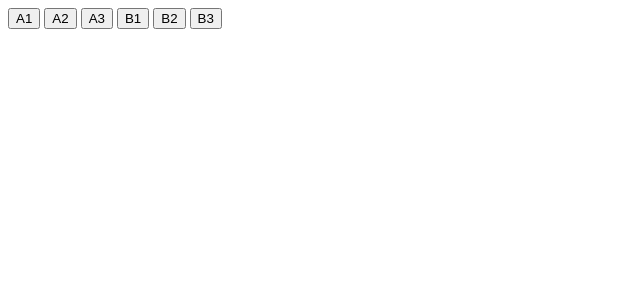
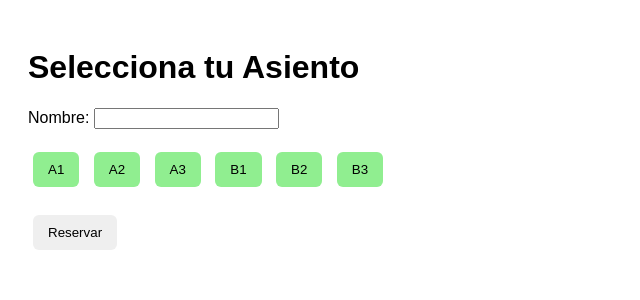
Before and after one commit to AronQuito/reserva_vuelos, a Flask app: page /usuario in a window 1280 px wide. Shown: the top 300 px of the page, without its empty margins (0-640 px from the left). Run offline with Flask 3, Linux system fonts and the light colour scheme.

Commit message:
3er commit mejora 4

```diff
--- a/app/server.py
+++ b/app/server.py
@@ -2,28 +2,24 @@ from flask import Flask, render_template, request, jsonify, redirect, url_for
 from data import VuelosData
 import os
 
-app = Flask(__name__, template_folder="../templates")  # Ajusta ruta si server.py está en /app
+app = Flask(__name__, template_folder="../templates")
 datos = VuelosData()
 
-# Página para el usuario (reservar asiento)
 @app.route("/consultar")
 def consultar():
     vuelos = datos.leer_vuelos()
     return jsonify(vuelos)
-
 
 @app.route("/usuario")
 def usuario():
     vuelos = datos.leer_vuelos()
     return render_template("usuario.html", vuelos=vuelos)
 
-# Panel del administrador
 @app.route("/admin")
 def admin():
     vuelos = datos.leer_vuelos()
     return render_template("admin.html", vuelos=vuelos)
 
-# Eliminar una reserva
 @app.route("/eliminar", methods=["POST"])
 def eliminar():
     vuelo = request.form.get("vuelo")
@@ -32,30 +28,27 @@ def eliminar():
         return jsonify({"status": "ok", "mensaje": "Reserva eliminada"})
     return jsonify({"status": "error", "mensaje": "Reserva no encontrada"}), 400
 
-# Reiniciar todos los asientos
 @app.route("/reiniciar", methods=["POST"])
 def reiniciar():
     datos.reiniciar_asientos()
     return jsonify({"status": "ok", "mensaje": "Asientos reiniciados"})
 
-# Página principal que redirige al usuario
+@app.route("/reservar", methods=["POST"])
+def reservar():
+    vuelo = request.form.get("vuelo")
+    asiento = request.form.get("asiento")
+    nombre = request.form.get("nombre")
+    if not asiento or not nombre:
+        return "Faltan datos", 400
+    if datos.reservar(vuelo, asiento, nombre):
+        return redirect(url_for("home"))
+    else:
+        return "Asiento ya reservado", 400
+
 @app.route("/")
 def home():
     return render_template("index.html")
 
-def leer_vuelos(self):
-    self.lectura.acquire()
-    vuelos_copia = {
-        vuelo: {
-            "asientos": self.vuelos[vuelo]["asientos"].copy()
-        }
-        for vuelo in self.vuelos
-    }
-    self.lectura.release()
-    return vuelos_copia
-
-
-# Puerto dinámico (para Render)
 if __name__ == "__main__":
     port = int(os.environ.get("PORT", 5000))
     app.run(host="0.0.0.0", port=port)
--- a/templates/usuario.html
+++ b/templates/usuario.html
@@ -1,7 +1,29 @@
+<!-- templates/usuario.html -->
+<!DOCTYPE html>
+<html>
+<head>
+  <title>Reserva de Asientos</title>
+  <link rel="stylesheet" href="/static/style.css">
+  <meta name="viewport" content="width=device-width, initial-scale=1.0">
+</head>
+<body>
+  <h1>Selecciona tu Asiento</h1>
+
+  <form id="formReserva" method="POST" action="/reservar">
+    <input type="hidden" name="vuelo" value="vuelo_123">
+
+    <label for="nombre">Nombre:</label>
+    <input type="text" name="nombre" id="nombre" required>
+    <br><br>
+
     <div id="asientos"></div>
+    <input type="hidden" name="asiento" id="asientoSeleccionado">
+
+    <br><button type="submit">Reservar</button>
+  </form>
 
   <script>
-const contenedor = document.getElementById("asientos");
+    // Carga los asientos desde el servidor
     fetch("/consultar")
       .then(res => res.json())
       .then(data => {
@@ -10,15 +32,32 @@ fetch("/consultar")
         for (let asiento in asientos) {
           const ocupado = asientos[asiento];
           html += `<button type="button" class="${ocupado ? 'ocupado' : 'libre'}"
-               onclick="seleccionar('${asiento}', this)" ${ocupado ? 'disabled' : ''}>
-               ${asiento}</button> `;
+                     onclick="seleccionar('${asiento}', this)"
+                     ${ocupado ? 'disabled' : ''}>${asiento}</button> `;
         }
-    contenedor.innerHTML = html;
+        document.getElementById("asientos").innerHTML = html;
       });
 
-function seleccionar(asiento, btn) {
-  document.querySelectorAll('.libre').forEach(b => b.classList.remove("seleccionado"));
-  btn.classList.add("seleccionado");
+    // Manejo de seleccion de asiento
+    function seleccionar(asiento, boton) {
+      document.querySelectorAll(".libre").forEach(btn => btn.classList.remove("seleccionado"));
+      boton.classList.add("seleccionado");
       document.getElementById("asientoSeleccionado").value = asiento;
     }
+
+    // Validar antes de enviar
+    document.getElementById("formReserva").addEventListener("submit", function(e) {
+      const asiento = document.getElementById("asientoSeleccionado").value;
+      const nombre = document.getElementById("nombre").value.trim();
+
+      if (!asiento) {
+        alert("Por favor selecciona un asiento disponible.");
+        e.preventDefault();
+      } else if (!nombre) {
+        alert("Por favor ingresa tu nombre.");
+        e.preventDefault();
+      }
+    });
   </script>
+</body>
+</html>
```
Lines whose indentation alone changed are shown as unchanged.
